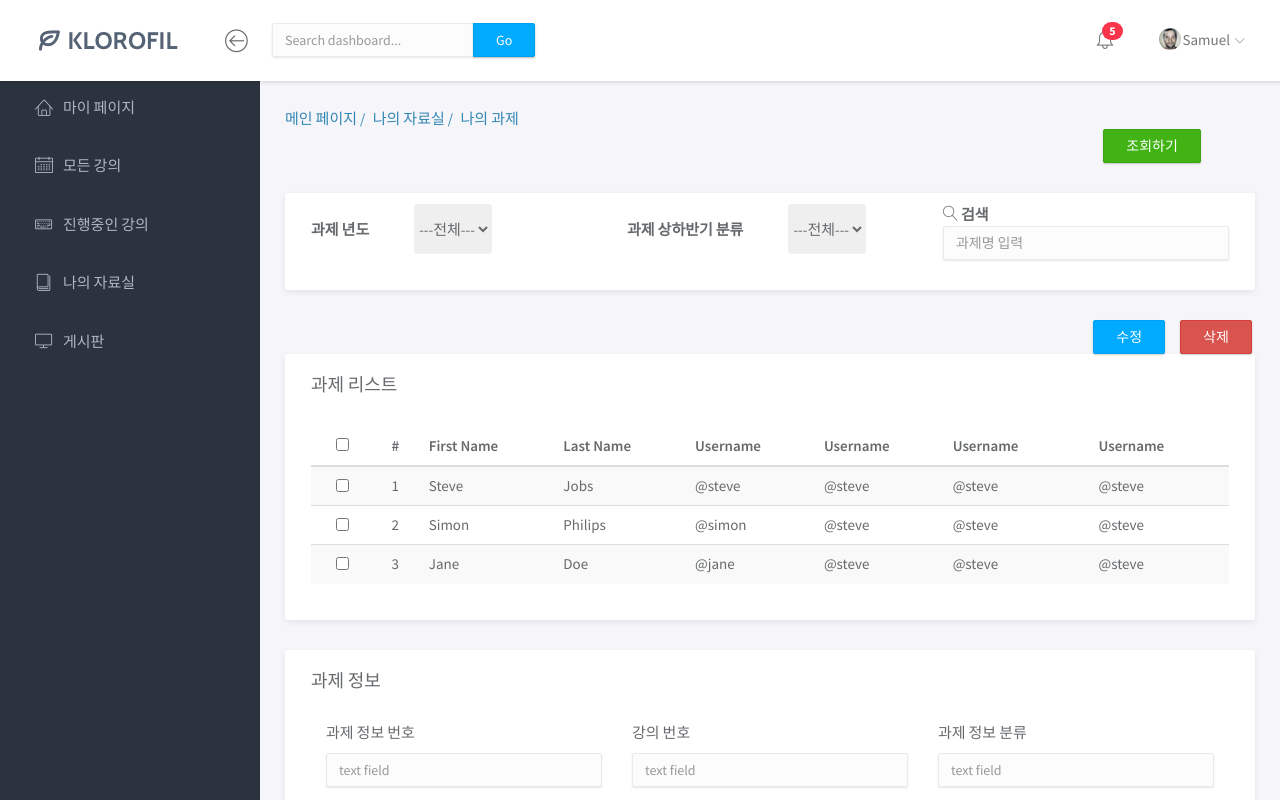
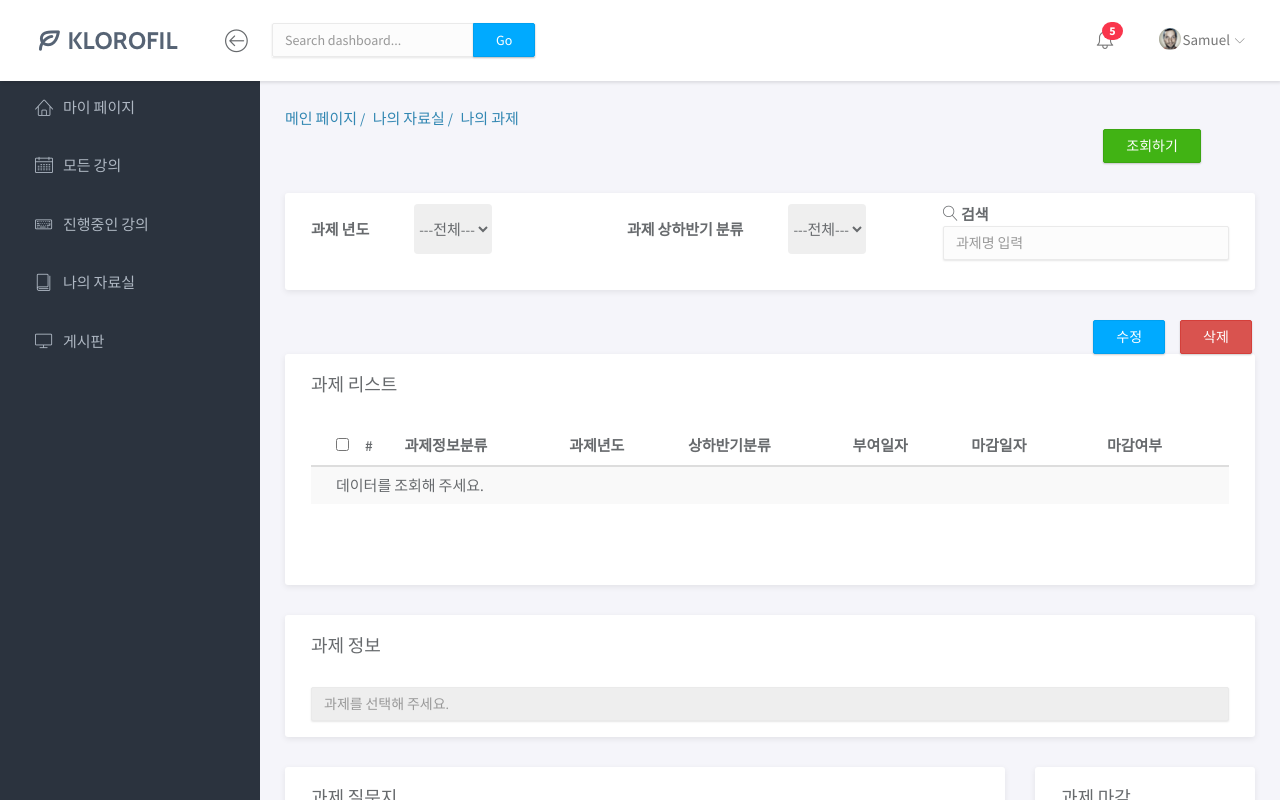
Before and after one commit to BangJeongBin/wizian_mentorship_project, a Next.js app in the folder wizian-next/: page /archive/myProblem in a window 1280 px wide. Shown: the top 800 px of the page. Built offline with nearby package versions, Linux system fonts and the light colour scheme; some icons are missing.

Commit message:
myProblem 과제 리스트, 과제 정보 페이지 레이아웃 설정

```diff
--- a/wizian-next/src/app/(app)/archive/myProblem/page.js
+++ b/wizian-next/src/app/(app)/archive/myProblem/page.js
@@ -284,7 +284,7 @@ const MyProblem = () => {
 
                         <div className="col-md-4">
                             <strong><i className="lnr lnr-magnifier"></i> 검색</strong>
-                            <input type="text" className="form-control" placeholder="과제명 입력"/>
+                            <input type="text" className="form-control" id="findkey" name="findkey" ref={findkeyRef} placeholder="과제명 입력"/>
                         </div>
                     </div>
                 </div>
@@ -308,49 +308,56 @@ const MyProblem = () => {
                                 <table className="table table-striped">
                                     <thead>
                                         <tr>
-                                        <th><input type="checkbox"/></th>
+                                            <th style={{width: "20px"}}>
+                                                <input type="checkbox" checked={isAllChecked}
+                                                       onChange={handleAllCheckbox}/></th>
                                             <th>#</th>
-                                        <th>First Name</th>
-                                        <th>Last Name</th>
-                                        <th>Username</th>
-                                        <th>Username</th>
-                                        <th>Username</th>
-                                        <th>Username</th>
+                                            <th>과제정보분류</th>
+                                            <th>과제년도</th>
+                                            <th>상하반기분류</th>
+                                            <th>부여일자</th>
+                                            <th>마감일자</th>
+                                            <th>마감여부</th>
                                         </tr>
                                     </thead>
                                     <tbody>
+                                    {
+                                        (!Array.isArray(courseData.infoList) || courseData.infoList.length === 0) ?
                                             <tr>
-                                        <td><input type="checkbox"/></td>
-                                        <td>1</td>
-                                        <td>Steve</td>
-                                        <td>Jobs</td>
-                                        <td>@steve</td>
-                                        <td>@steve</td>
-                                        <td>@steve</td>
-                                        <td>@steve</td>
+                                                <td colSpan={8}>데이터를 조회해 주세요.</td>
                                             </tr>
+                                            :
+                                            (courseData.infoList.map(classes => (
                                                 <tr>
-                                        <td><input type="checkbox"/></td>
-                                        <td>2</td>
-                                        <td>Simon</td>
-                                        <td>Philips</td>
-                                        <td>@simon</td>
-                                        <td>@steve</td>
-                                        <td>@steve</td>
-                                        <td>@steve</td>
+                                                    {/*과제정보번호 넘겨주기*/}
+                                                    <td><input type="checkbox" checked={selectedCourNos.includes(classes.assignInfoNm)}
+                                                               onChange={() => handleCheckbox(classes.assignInfoNm)}/></td>
+                                                    <td>{classes.assignInfoNo}</td>
+                                                    <td>{classes.assignInfoNm}</td>
+                                                    <td>{classes.assignInfoYear}</td>
+                                                    <td>{classes.assignInfoMonth}</td>
+                                                    <td>{classes.assignDate}</td>
+                                                    <td>{classes.assignDuedate}</td>
+                                                    <td>{classes.assignStatus}</td>
                                                 </tr>
-                                    <tr>
-                                        <td><input type="checkbox"/></td>
-                                        <td>3</td>
-                                        <td>Jane</td>
-                                        <td>Doe</td>
-                                        <td>@jane</td>
-                                        <td>@steve</td>
-                                        <td>@steve</td>
-                                        <td>@steve</td>
-                                    </tr>
+                                            )))
+                                    }
                                     </tbody>
                                 </table>
+                                {/* PAGINATION */}
+                                <div className="col-md-offset-5">
+                                    <ul className="pagination">
+                                        {(courseData.cpg > 1) &&
+                                            (<li className="page-item">
+                                                <a onClick={preListPage} className="page-link">이전</a></li>)
+                                        }
+
+                                        {(courseData.cpg < courseData.cntpg) &&
+                                            (<li className="page-item">
+                                                <a onClick={nextListPage} className="page-link">다음</a></li>)
+                                        }
+                                    </ul>
+                                </div>
                             </div>
                         </div>
                     </div>
@@ -364,6 +371,15 @@ const MyProblem = () => {
                                 <h3 className="panel-title">과제 정보</h3>
                             </div>
                             <div className="panel-body">
+                                {
+                                    !courseData.submitList ?
+                                        <>
+                                            <input type="text" className="form-control" placeholder="과제를 선택해 주세요." readOnly/>
+                                        </>
+                                        :
+                                        Array.isArray(courseData?.submitList) && courseData.submitList.map(classes => (
+                                            classes.assignInfo.assignInfoNm === checkedData ?
+                                                <>
                                                     <div className="col-md-4">
                                                         <p>과제 정보 번호</p>
                                                         <input type="text" className="form-control" placeholder="text field"/>
@@ -405,6 +421,11 @@ const MyProblem = () => {
                                                         <input type="text" className="form-control" placeholder="text field"/>
                                                         <br />
                                                     </div>
+                                                </>
+                                                :
+                                                <></>
+                                        ))
+                                }
                             </div>
                         </div>
 
```
Lines whose indentation alone changed are shown as unchanged.
